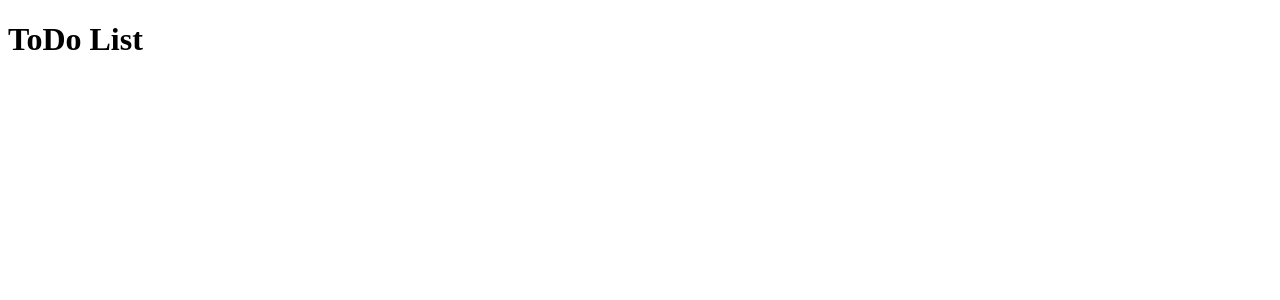
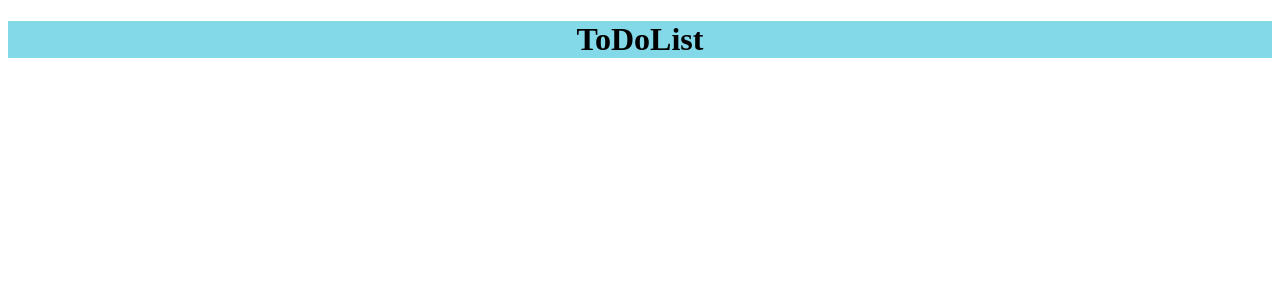
Before and after one commit to Peskarski/ToDoList, a React app: page / in a window 1280 px wide. Shown: the top 300 px of the page. Built offline with nearby package versions, Linux system fonts and the light colour scheme; the HTML template or start-up script is replaced by a standard one.

Commit message:
setup typescript

```diff
--- a/package.json
+++ b/package.json
@@ -15,12 +15,17 @@
     "@babel/core": "^7.14.5",
     "@babel/preset-env": "^7.14.5",
     "@babel/preset-react": "^7.14.5",
+    "@babel/preset-typescript": "^7.14.5",
+    "@types/react": "^17.0.11",
+    "@types/react-dom": "^17.0.7",
     "babel-loader": "^8.2.2",
     "css-loader": "^5.2.6",
     "html-webpack-plugin": "^5.3.1",
     "prettier": "2.3.1",
     "prettier-eslint": "^12.0.0",
     "style-loader": "^2.0.0",
+    "ts-loader": "^9.2.3",
+    "typescript": "^4.3.2",
     "webpack": "^5.38.1",
     "webpack-cli": "^4.7.2",
     "webpack-dev-server": "^3.11.2"
--- a/src/App.js
+++ b/src/App.js
@@ -1,7 +1,8 @@
 import React from 'react';
+import Container from './components/Container/Container'
 
 const App = () => (
-    <h1>ToDo List</h1>
+    <Container header="ToDoList" />
 )
 
 export default App;
--- /dev/null
+++ b/src/components/Container/Container.tsx
@@ -0,0 +1,20 @@
+import React from 'react';
+import { Container } from '@material-ui/core';
+import { styled } from '@material-ui/core/styles';
+
+const StyledContainer = styled(Container)({
+    background: 'rgb(132, 217, 232)',
+    textAlign: 'center'
+})
+
+type Props = {
+    header: string
+}
+
+const Main: React.FC<Props> = ({header}) => (
+    <StyledContainer>
+        <h1>{header}</h1>
+    </StyledContainer>
+)
+
+export default Main;
--- a/webpack.config.js
+++ b/webpack.config.js
@@ -31,10 +31,18 @@ module.exports = {
             options:{
               presets:["@babel/preset-env", "@babel/preset-react"]
             }
+          },
+          {
+            test: /\.tsx?$/,
+            exclude: /node_modules/,
+            loader: 'ts-loader'
           }
         ]
-      },
+    },
 
+    resolve: {
+      extensions: [ '.tsx', '.ts', '.js' ],
+    },
 
     plugins: [
         new HtmlWebpackPlugin({
```
Also changed, not shown: tsconfig.json (added, +12 -0 lines), 1 other file (tests, documents, lock files or other folders).
